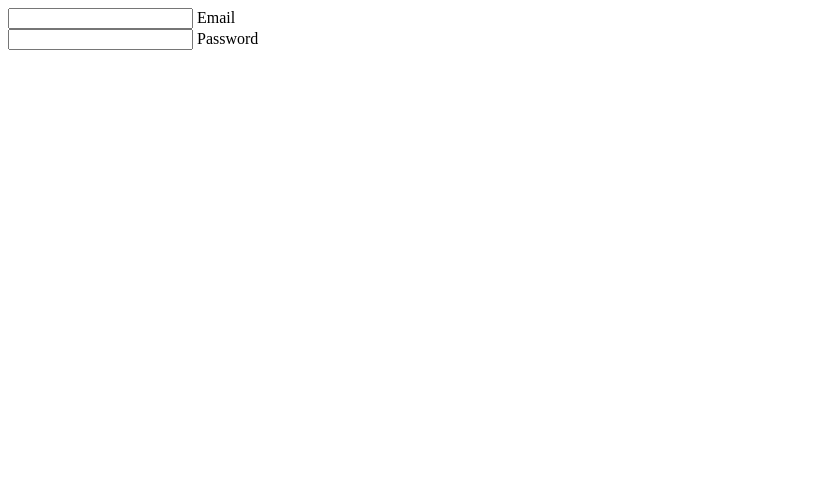
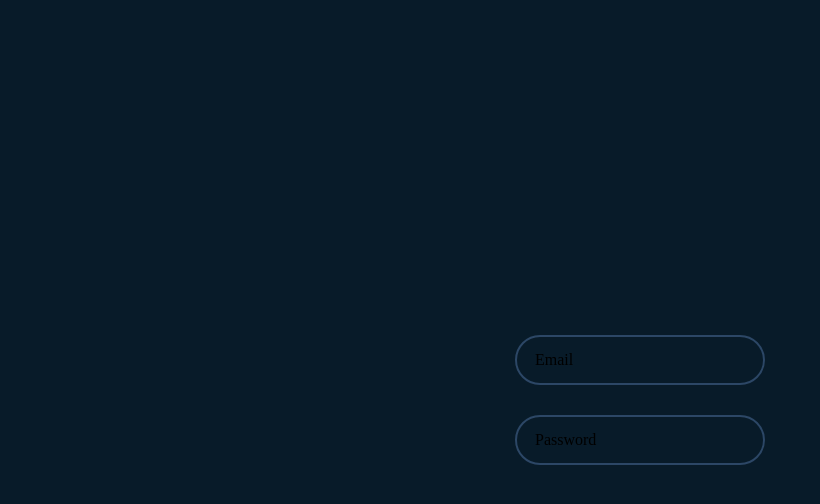
Before and after one commit to rhnchowdhury/Input-field-animation, a plain HTML site: page index.html in a window 1280 px wide. Shown: the whole page, without its empty margins (0-820 px from the left). Drawn offline with Linux system fonts and the light colour scheme.

Commit message:
all done

```diff
--- a/index.html
+++ b/index.html
@@ -4,7 +4,9 @@
 <head>
     <meta charset="UTF-8">
     <meta name="viewport" content="width=device-width, initial-scale=1.0">
-    <title>Document</title>
+    <title>Input Field</title>
+    <link rel="icon" href="/icon/logo.png">
+    <link rel="stylesheet" href="style.css">
 </head>
 
 <body>
--- /dev/null
+++ b/style.css
@@ -0,0 +1,71 @@
+* {
+    padding: 0;
+    margin: 0;
+    box-sizing: border-box;
+}
+
+body {
+    min-height: 100vh;
+    display: flex;
+    justify-content: center;
+    align-items: center;
+    background-color: #081b29;
+}
+
+.container {
+    position: relative;
+    display: flex;
+    justify-content: center;
+    align-items: center;
+    flex-direction: column;
+    gap: 30px;
+}
+
+.input-box {
+    position: relative;
+    width: 250px;
+}
+
+input {
+    width: 100%;
+    height: 50px;
+    padding: 10px;
+    background-color: transparent;
+    border: 2px solid #2c4766;
+    border-radius: 40px;
+    font-size: 1em;
+    padding: 0 20px;
+    outline: none;
+    transition: .5s ease;
+    color: white;
+}
+
+input:focus {
+    border-color: aqua;
+}
+
+label {
+    position: absolute;
+    top: 50%;
+    left: 20px;
+    transform: translateY(-50%);
+    font: 1.3em;
+    pointer-events: none;
+    transition: .5s ease;
+}
+
+input:focus~label {
+    top: 1px;
+    font-size: .8em;
+    background-color: #1f293d;
+    padding: 0 6px;
+    color: #0ef;
+    border-left: 1px solid #00dfc4;
+    border-right: 1px solid #00dfc4;
+    border-radius: 40px;
+}
+
+.input-box:nth-child(2) input:focus~label {
+    background-color: #00dfc4;
+    color: #1d2b3a;
+}
```
Also changed, not shown: icon/logo.png (added).
